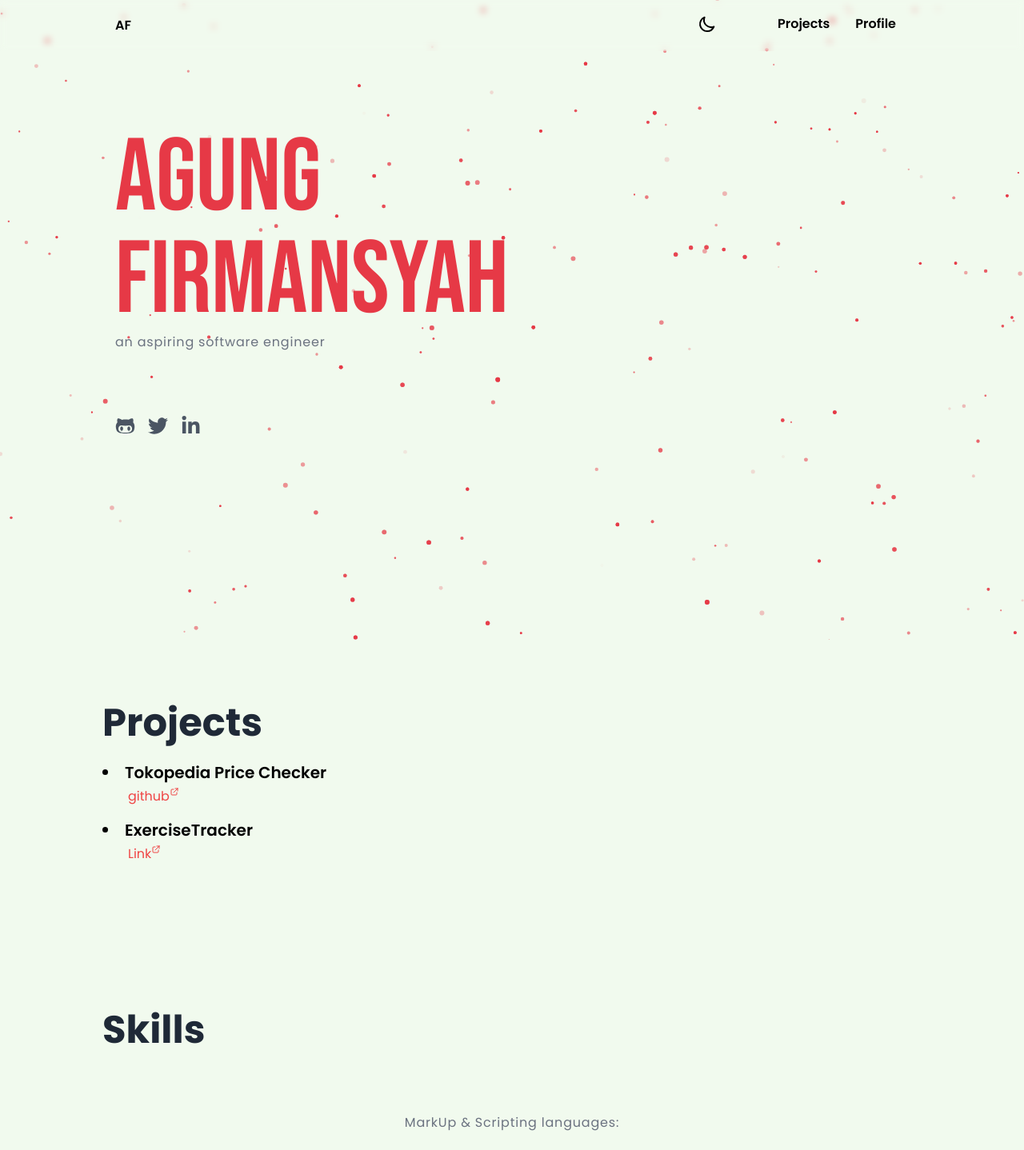
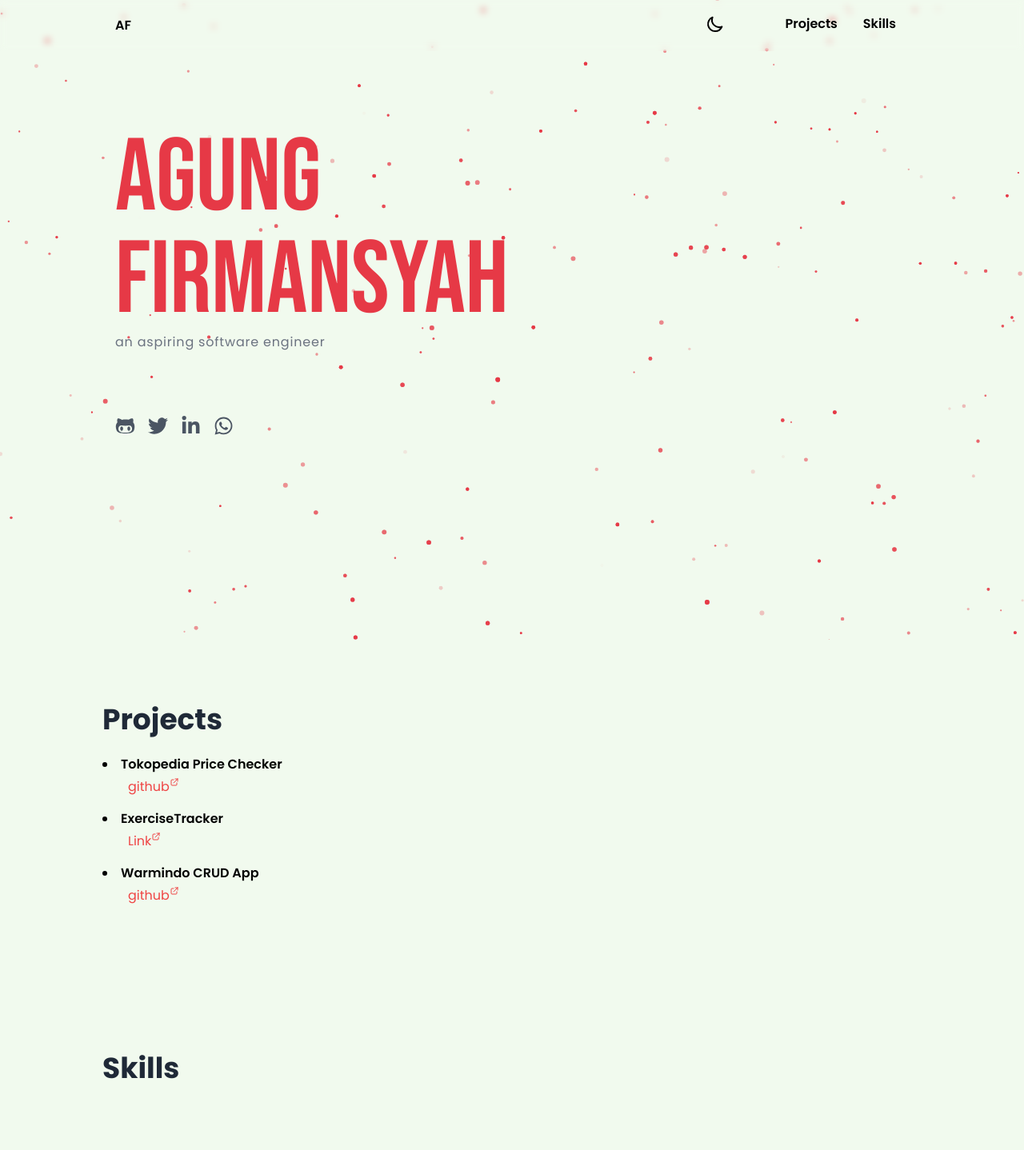
Before and after one commit to agungfir98/af-frontend, a Next.js app: page / in a window 1280 px wide. Shown: the top 1438 px of the page at 80% size. Built offline with nearby package versions, Linux system fonts and the light colour scheme.

Commit message:
add whatsapp icon on main section, font size adjusting for header 1, and change nav item profile to skills,

```diff
--- a/data/project.json
+++ b/data/project.json
@@ -8,9 +8,15 @@
         },
         {
             "title": "ExerciseTracker",
-            "desc": "A simple project to track user exercise record.",
+            "desc": "A project to track user exercise record, add user, add exercise, see all users, logs and querying logs based on date and limit numbers of data to be displayed.",
             "platform": "Link",
             "url": "https://agungexercisetracker.herokuapp.com"
+        },
+        {
+            "title": "Warmindo CRUD App",
+            "desc": "A project to store food into database where user can store food, stock, description, price",
+            "platform": "github",
+            "url": "https://github.com/agungfir98/mySQLCRUD.git"
         }
     ]
 }
--- a/pages/component/main.tsx
+++ b/pages/component/main.tsx
@@ -3,6 +3,7 @@ import {
   faTwitter,
   faGithubAlt,
   faLinkedinIn,
+  faWhatsapp,
 } from "@fortawesome/free-brands-svg-icons";
 import ParticleBg from "./particleBg";
 
@@ -52,6 +53,15 @@ export default function Main() {
                   />
                 </a>
               </Link>
+              <Link href="https://wa.me/085156338968?text=Halo%20Agung%20👋">
+                <a target="_blank" className="px-3 md:px-2">
+                  <FontAwesomeIcon
+                    className="text-gray-600 hover:text-red-400 dark:text-gray-400 dark:hover:text-red-400"
+                    icon={faWhatsapp}
+                    style={{ width: "25px", height: "25px" }}
+                  />
+                </a>
+              </Link>
             </div>
           </div>
         </div>
--- a/pages/component/projects.tsx
+++ b/pages/component/projects.tsx
@@ -6,14 +6,14 @@ export default function Projects() {
   return (
     <div className="relative" id="projects">
       <div className="sm:pt-20 pt-16 container lg:px-32 md:px-16 px-4 mx-auto md:text-left">
-        <h1 className="text-gray-800 dark:text-white-wdew text-2xl sm:text-5xl font-bold">
+        <h1 className="text-gray-800 dark:text-white-wdew text-2xl sm:text-4xl font-bold">
           Projects
         </h1>
         <div className="py-4">
           {data.map((res) => {
             return (
               <div key={res.title} className="py-2">
-                <h1 className="text-xl font-semibold">
+                <h1 className="text-1xl font-semibold">
                   <li>{res.title}</li>
                 </h1>
                 <a
--- a/pages/component/skill.tsx
+++ b/pages/component/skill.tsx
@@ -1,7 +1,10 @@
 export default function Skill() {
   return (
-    <div className="relative my-20 sm:pt-20 pt-16 container lg:px-32 md:px-16 px-4 mx-auto md:text-left">
-      <div className="text-gray-800 dark:text-white-wdew text-2xl sm:text-5xl font-bold">
+    <div
+      className="relative my-20 sm:pt-20 pt-16 container lg:px-32 md:px-16 px-4 mx-auto md:text-left"
+      id="skills"
+    >
+      <div className="text-gray-800 dark:text-white-wdew text-2xl sm:text-4xl font-bold">
         Skills
       </div>
 
--- a/pages/navbar/navbar.tsx
+++ b/pages/navbar/navbar.tsx
@@ -74,7 +74,7 @@ export default function Navbar() {
                       <Link href="#projects">Projects</Link>
                     </li>
                     <li className="px-4 hover:text-red-400">
-                      <Link href="#">Profile</Link>
+                      <Link href="#skills">Skills</Link>
                     </li>
                   </ul>
                 </div>
```
